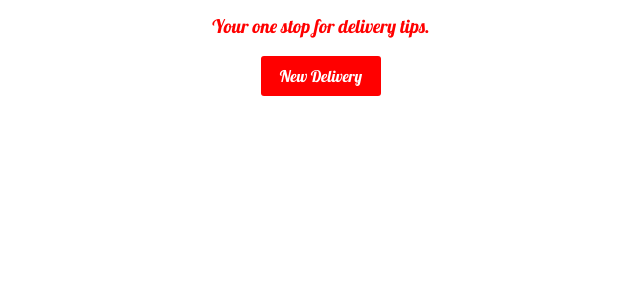
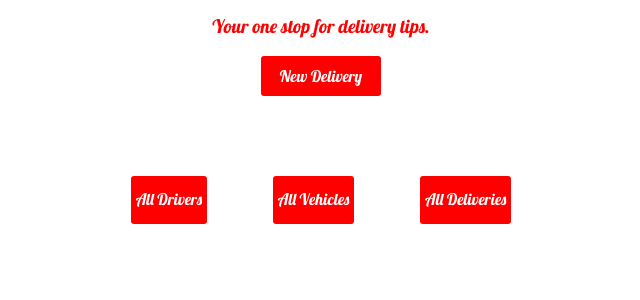
Before and after one commit to comp-405/delivery-database, a Django app: page / in a window 1280 px wide. Shown: the part 365-665 px from the top of the page, without its empty margins (319-959 px from the left). Run offline with Django 3.2, Linux system fonts and the light colour scheme.

Commit message:
Styled buttons for driver, vehicle, delivery lists

```diff
--- a/delivery_database/static/css/style.css
+++ b/delivery_database/static/css/style.css
@@ -47,7 +47,8 @@ body {
 	border-radius: 3px;
 }
 
-.banner__new-delivery:hover {
+.banner__new-delivery:hover,
+.banner__list:hover {
 	box-shadow: 3px 3px 5px rgba(0, 0, 0, 0.5);
 }
 
@@ -57,6 +58,25 @@ body {
 	padding-top: 10px;
 	float: left;
 	color: white;
+
+	text-decoration: none;
+}
+
+.banner__lists {
+	width: 40vw;
+	height: 30px;
+	margin-top: 10vh;
+
+	display: flex;
+	justify-content: space-evenly;
+}
+
+.banner__list {
+	height: 30px;
+	padding: 13px 5px 5px 5px;
+	background-color: red;
+	color: white;
+	border-radius: 3px;
 
 	text-decoration: none;
 }
--- a/delivery_database/templates/home.html
+++ b/delivery_database/templates/home.html
@@ -10,9 +10,9 @@
     <a href="{% url 'select_driver' %}" class="banner__button">New Delivery</a>
   </div>
   <div class="banner__lists">
-    <a href="" class="banner__list"></a>
-    <a href="" class="banner__list"></a>
-    <a href="" class="banner__list"></a>
+    <a href="{% url 'driver_list' %}" class="banner__list">All Drivers</a>
+    <a href="{% url 'vehicle_list' %}" class="banner__list">All Vehicles</a>
+    <a href="{% url 'delivery_list' %}" class="banner__list">All Deliveries</a>
   </div>
 </div>
 {% endblock content %}
```
